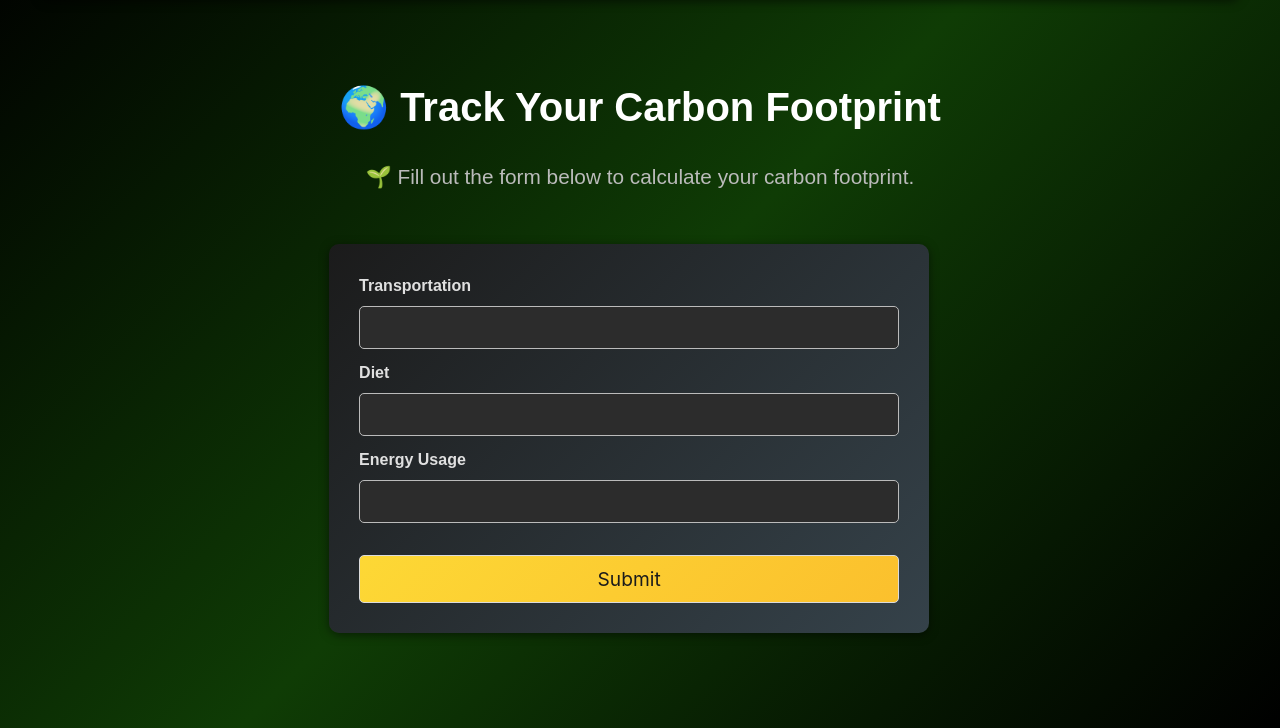
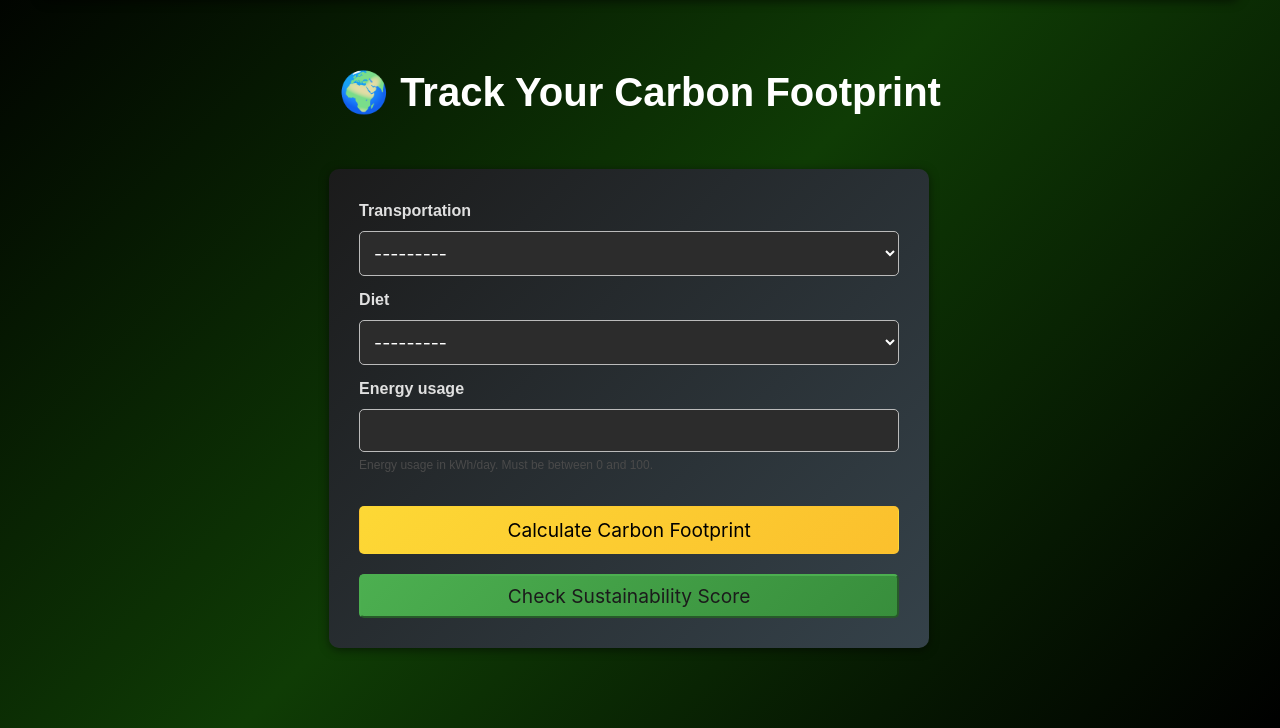
Before and after one commit to abhirajadhikary06/EcoFix, a Django app: page /track-carbon/ in a window 1280 px wide. Shown: the part 72-800 px from the top of the page. Run offline with Django 5.2, Linux system fonts and the light colour scheme; a user stored in the database is signed in.

Commit message:
Fixed data from gemini, Fixed sustainability score page

```diff
--- a/ecofix/climate_tracker/forms.py
+++ b/ecofix/climate_tracker/forms.py
@@ -20,6 +20,17 @@
     class Meta:
         model = UserActivity
         fields = ['transportation', 'diet', 'energy_usage']
+
+    def clean_energy_usage(self):
+        """
+        Validate the energy_usage field to ensure it is within a realistic range.
+        """
+        energy_usage = self.cleaned_data.get('energy_usage')
+        if energy_usage < 0:
+            raise forms.ValidationError("Energy usage cannot be negative.")
+        if energy_usage > 100:
+            raise forms.ValidationError("Energy usage cannot exceed 100 kWh/day.")
+        return energy_usage
 
 
 class CustomAuthenticationForm(AuthenticationForm):
--- a/ecofix/climate_tracker/models.py
+++ b/ecofix/climate_tracker/models.py
@@ -15,10 +15,25 @@
     """
     Stores daily activities of users for carbon footprint tracking.
     """
+    TRANSPORTATION_CHOICES = [
+        ('car', 'Car'),
+        ('bus', 'Bus'),
+        ('bike', 'Bike'),
+        ('walk', 'Walk'),
+        ('train', 'Train'),
+    ]
+
+    DIET_CHOICES = [
+        ('vegan', 'Vegan'),
+        ('vegetarian', 'Vegetarian'),
+        ('omnivore', 'Omnivore'),
+        ('pescatarian', 'Pescatarian'),
+    ]
+
     user = models.ForeignKey(User, on_delete=models.CASCADE)
-    transportation = models.CharField(max_length=50)
-    diet = models.CharField(max_length=50)
-    energy_usage = models.FloatField()
+    transportation = models.CharField(max_length=50, choices=TRANSPORTATION_CHOICES)
+    diet = models.CharField(max_length=50, choices=DIET_CHOICES)
+    energy_usage = models.FloatField(help_text="Energy usage in kWh/day. Must be between 0 and 100.")
     date = models.DateField(auto_now_add=True)
 
     def __str__(self):
--- a/ecofix/climate_tracker/templates/track_carbon.html
+++ b/ecofix/climate_tracker/templates/track_carbon.html
@@ -1,14 +1,8 @@
 {% extends "base.html" %}
-
+{% load static %}
 {% block title %}Track Carbon Footprint - EcoVision{% endblock %}
 
 {% block content %}
-<!DOCTYPE html>
-<html lang="en">
-<head>
-    <meta charset="UTF-8">
-    <meta name="viewport" content="width=device-width, initial-scale=1.0">
-    <title>Track Carbon Footprint - EcoVision</title>
     <style>
         /* Dark Gradient Background */
         body {
@@ -102,6 +96,24 @@
             background-color: #fbc02d;
         }
 
+        .button-green {
+            background: linear-gradient(135deg, #4caf50, #388e3c);
+            color: #1b1b1b;
+            border-radius: 5px;
+            border-color: #4caf50;
+            padding: 8px 15px;
+            font-size: 1.2em;
+            width: 100%;
+            margin-top: 20px;
+            text-align: center;
+            transition: transform 0.3s ease, background-color 0.3s ease;
+        }
+
+        .button-green:hover {
+            transform: scale(1.1);
+            background-color: #388e3c;
+        }
+
         /* Emoji Integration */
         h1.title::before {
             content: "🌍 ";
@@ -115,31 +127,41 @@
 <body>
 
     <h1 class="title">Track Your Carbon Footprint</h1>
-    <p class="subtitle">Fill out the form below to calculate your carbon footprint.</p>
-
 <form method="post" class="box">
     {% csrf_token %}
+    {{ form.non_field_errors }}
     <div class="field">
-            <label class="label">Transportation</label>
+        <label class="label">{{ form.transportation.label }}</label>
         <div class="control">
             {{ form.transportation }}
+            {% if form.transportation.errors %}
+                <p class="help is-danger">{{ form.transportation.errors.0 }}</p>
+            {% endif %}
         </div>
     </div>
     <div class="field">
-            <label class="label">Diet</label>
+        <label class="label">{{ form.diet.label }}</label>
         <div class="control">
             {{ form.diet }}
+            {% if form.diet.errors %}
+                <p class="help is-danger">{{ form.diet.errors.0 }}</p>
+            {% endif %}
         </div>
     </div>
     <div class="field">
-            <label class="label">Energy Usage</label>
+        <label class="label">{{ form.energy_usage.label }}</label>
         <div class="control">
             {{ form.energy_usage }}
+            <p class="help">{{ form.energy_usage.help_text }}</p>
+            {% if form.energy_usage.errors %}
+                <p class="help is-danger">{{ form.energy_usage.errors.0 }}</p>
+            {% endif %}
         </div>
     </div>
-        <button class="button" type="submit">Submit</button>
+    <button class="button is-primary" type="submit" style="color: black;">Calculate Carbon Footprint</button>
+    <button class="button-green" type="button" onclick="window.location.href='{% url "calculate_sustainability" %}'">
+        Check Sustainability Score
+    </button>
 </form>
 
-</body>
-</html>
 {% endblock %}
--- a/ecofix/climate_tracker/views.py
+++ b/ecofix/climate_tracker/views.py
@@ -1,4 +1,5 @@
 import googlemaps
+import json
 from django.conf import settings
 from django.shortcuts import render, redirect
 from django.contrib.auth import login, authenticate, logout
@@ -7,7 +8,7 @@
 from django.contrib import messages
 from django.core.paginator import Paginator
 from .forms import CustomUserCreationForm, UserActivityForm, GreenActionSimulatorForm, ObservationForm, CustomAuthenticationForm
-from .utils import calculate_carbon_footprint, calculate_sustainability_score
+from .utils import calculate_carbon_footprint, calculate_sustainability_score, format_chart_data
 from .models import UserActivity, UserProfile, SustainabilityScore, EnvironmentalObservation
 
 gmaps = googlemaps.Client(key=settings.GOOGLE_MAPS_API_KEY)
@@ -55,28 +56,45 @@
             activity.user = request.user
             activity.save()
 
-            # Calculate carbon footprint
-            user_input = f"Transportation: {activity.transportation}, Diet: {activity.diet}, Energy Usage: {activity.energy_usage}"
+            # Prepare user input for carbon footprint calculation
+            user_input = f"Transportation: {activity.transportation}, Diet: {activity.diet}, Energy Usage: {activity.energy_usage} kWh/day"
+
             try:
+                # Calculate and parse the carbon footprint
                 footprint = calculate_carbon_footprint(user_input)
             except ValueError as e:
                 return render(request, 'error.html', {'message': str(e)})
 
+            # Pass the parsed carbon footprint to the template
             return render(request, 'carbon_result.html', {'footprint': footprint})
     else:
         form = UserActivityForm()
     return render(request, 'track_carbon.html', {'form': form})
 
-
 @login_required
 def calculate_sustainability(request):
     """
-    View to calculate the user's sustainability score using Gemini API.
+    View to calculate the user's latest sustainability score and provide historical trends.
     """
-    user_activities = UserActivity.objects.filter(user=request.user)
-    result = calculate_sustainability_score(user_activities)
+    # Fetch all activities for the logged-in user, ordered by date (newest first)
+    user_activities = UserActivity.objects.filter(user=request.user).order_by('-date')
 
-    return render(request, 'sustainability_score.html', {'result': result})
+    # Initialize default values
+    latest_result = {'score': None, 'breakdown': [], 'suggestions': []}
+    chart_data = "[]"
+
+    # Calculate the latest sustainability score
+    if user_activities.exists():
+        latest_activity = user_activities.first()  # Get the most recent activity
+        latest_result = calculate_sustainability_score([latest_activity])
+
+        # Format historical data for the chart
+        chart_data = format_chart_data(user_activities)
+
+    return render(request, 'sustainability_score.html', {
+        'latest_result': latest_result,
+        'chart_data': chart_data
+    })
 
 
 @login_required
```
Also changed, not shown: ecofix/climate_tracker/templates/carbon_result.html (+3 -6 lines), ecofix/climate_tracker/templates/sustainability_score.html (+129 -3 lines), ecofix/climate_tracker/utils.py (+66 -5 lines), ecofix/db.sqlite3. Lines whose indentation alone changed are shown as unchanged.
